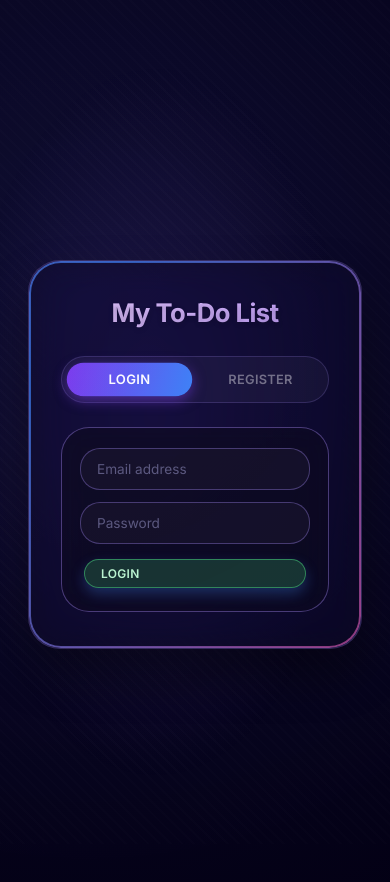
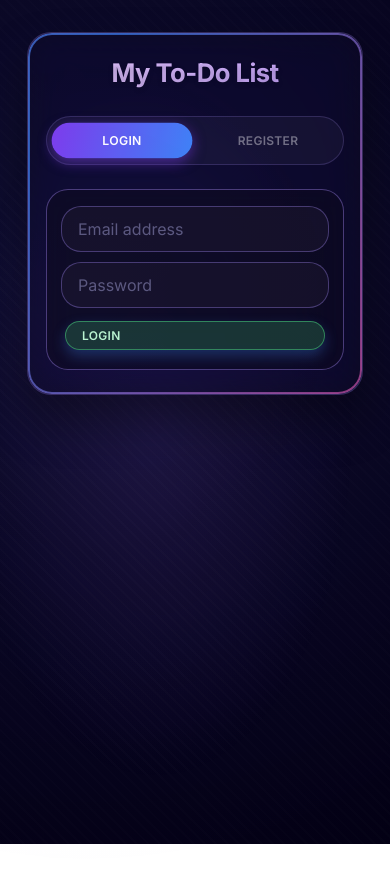
Before and after one commit to subzero0008/To-Do-List, a React (Create React App) app: page / in a window 390 px wide. Shown: the top 882 px of the page. After the commit the page ends 844 px from the top, so only its background shows below. Built offline with nearby package versions, Linux system fonts and the light colour scheme.

Commit message:
Implement responsive CSS fixes for mobile devices
Added responsive styles for mobile devices, including adjustments for layout, padding, and font sizes.

```diff
--- a/src/App.css
+++ b/src/App.css
@@ -817,3 +817,188 @@ input[type="date"]::-webkit-calendar-picker-indicator {
 input[type="date"]::-webkit-calendar-picker-indicator:hover {
   opacity: 1;
 }
+/* ═══════════════════════════════════════════════════════════
+   RESPONSIVE FIXES — за мобилни устройства
+   (добави в края на App.css, за да override-не горните правила)
+   ═══════════════════════════════════════════════════════════ */
+
+/* ── 1) Глобални корекции ── */
+html {
+  overflow-x: hidden;
+  -webkit-text-size-adjust: 100%;
+}
+
+body {
+  min-height: 100vh;
+  min-height: 100dvh;              /* по-точно на мобилни (address bar) */
+  overflow-x: hidden;
+  padding-top:    max(32px, env(safe-area-inset-top));
+  padding-right:  max(20px, env(safe-area-inset-right));
+  padding-bottom: max(48px, env(safe-area-inset-bottom));
+  padding-left:   max(20px, env(safe-area-inset-left));
+}
+
+/* ── 2) iOS Safari: предотврати auto-zoom при фокус на input ── */
+@media (max-width: 768px) {
+  form input,
+  form select,
+  .edit-input {
+    font-size: 16px;   /* минимум 16px = без zoom на iOS */
+  }
+}
+
+/* ── 3) По-удобни tap-targets на touch устройства ── */
+@media (hover: none) and (pointer: coarse) {
+  button,
+  select,
+  .auth-tab {
+    touch-action: manipulation;
+    -webkit-tap-highlight-color: transparent;
+  }
+
+  .complete-btn,
+  .edit-btn,
+  .remove-btn,
+  .save-btn,
+  .cancel-btn {
+    min-height: 44px;
+    padding: 10px 16px;
+  }
+  .logout-btn {
+    min-height: 40px;
+    padding: 10px 16px;
+  }
+  form button {
+    min-height: 48px;
+  }
+  .auth-tab {
+    min-height: 44px;
+  }
+}
+
+/* ── 4) Мобилен layout (≤ 550px) ── */
+@media (max-width: 550px) {
+  body {
+    padding: 16px 12px 24px;
+    padding-top:    max(16px, env(safe-area-inset-top));
+    padding-bottom: max(24px, env(safe-area-inset-bottom));
+    padding-left:   max(12px, env(safe-area-inset-left));
+    padding-right:  max(12px, env(safe-area-inset-right));
+  }
+
+  .app {
+    padding: 18px 14px 16px;
+    border-radius: 1.5rem;
+  }
+  .app::before {
+    border-radius: 1.5rem;
+  }
+
+  /* Header: h1 и user-info на отделни редове */
+  .app-header {
+    flex-direction: column;
+    align-items: stretch;
+    gap: 10px;
+    margin-bottom: 18px;
+  }
+  .app-header h1 {
+    text-align: center;
+    font-size: 1.35rem;
+  }
+  .user-info {
+    justify-content: center;
+  }
+
+  /* Filters: вертикален layout вместо разтегнати pills */
+  .filters {
+    flex-direction: column;
+    align-items: stretch;
+    justify-content: flex-start;
+    border-radius: 20px;
+    padding: 12px;
+    gap: 10px;
+  }
+  .filters label {
+    width: 100%;
+    justify-content: space-between;
+  }
+  .filters select {
+    flex: 1;
+    margin-left: 8px;
+  }
+
+  /* Todo карта: content на цял ред, бутони в отделен ред */
+  .todo {
+    flex-wrap: wrap;
+    padding: 14px;
+    gap: 10px;
+  }
+  .todo-content {
+    width: 100%;
+    flex-basis: 100%;
+  }
+  .todo-text {
+    font-size: 0.95rem;
+    white-space: normal;   /* позволи пренасяне на дълъг текст */
+    overflow: visible;
+  }
+
+  /* Бутони: равномерно разпределени, без margin */
+  .todo > button {
+    flex: 1 1 0;
+    min-width: 0;
+    margin: 0;
+    padding: 10px 6px;
+    font-size: 0.72rem;
+    justify-content: center;
+    min-height: 40px;
+  }
+
+  /* TodoForm */
+  form {
+    padding: 16px 14px;
+    border-radius: 22px;
+    margin-top: 12px;
+    gap: 10px;
+  }
+  form button {
+    font-size: 0.82rem;
+    padding: 14px;
+  }
+
+  /* По-малко разстояние между todo елементите */
+  .todo-list {
+    margin: 14px 0 10px;
+    gap: 10px;
+  }
+}
+
+/* ── 5) Много тесни екрани (≤ 380px, iPhone SE) ── */
+@media (max-width: 380px) {
+  .app-header h1 { font-size: 1.2rem; }
+  .todo > button { font-size: 0.68rem; padding: 9px 4px; }
+  .filters label { font-size: 0.7rem; }
+}
+
+/* ── 6) Auth карта на мобилни ── */
+@media (max-width: 480px) {
+  .auth-wrapper {
+    /* Разтяга се да запълни body вместо 100vh + body padding overflow */
+    align-self: stretch;
+    min-height: 0;
+    padding: 16px 12px;
+    padding-top:    max(16px, env(safe-area-inset-top));
+    padding-bottom: max(16px, env(safe-area-inset-bottom));
+  }
+  .auth-card {
+    padding: 24px 18px;
+    border-radius: 1.5rem;
+  }
+  .auth-card::before {
+    border-radius: 1.5rem;
+  }
+  .auth-tab {
+    padding: 10px 12px;
+    font-size: 0.75rem;
+  }
+}
```
